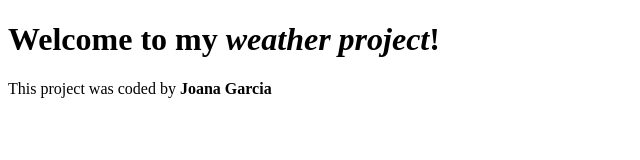
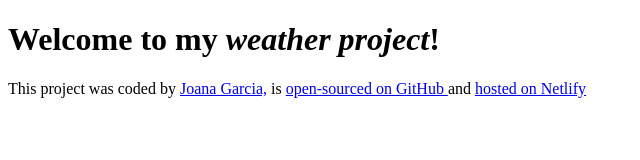
Before and after one commit to Joanafgg/final-weather-project, a plain HTML site: page index.html in a window 1280 px wide. Shown: the whole page, without its empty margins (0-640 px from the left). Drawn offline with Linux system fonts and the light colour scheme.

Commit message:
Added links to the footer

```diff
--- a/index.html
+++ b/index.html
@@ -9,6 +9,22 @@
   </head>
   <body>
     <h1>Welcome to my <em> weather project</em>!</h1>
-    <footer>This project was coded by <strong> Joana Garcia</strong></footer>
+    <footer>
+      This project was coded by
+      <a href="https://github.com/Joanafgg" target="_blank"> Joana Garcia,</a>
+      is
+      <a
+        href="https://github.com/Joanafgg/final-weather-project"
+        target="_blank"
+      >
+        open-sourced on GitHub
+      </a>
+      and
+      <a
+        href="https://joanafgg-weather-forecast-app.netlify.app/"
+        target="_blank"
+        >hosted on Netlify
+      </a>
+    </footer>
   </body>
 </html>
```
